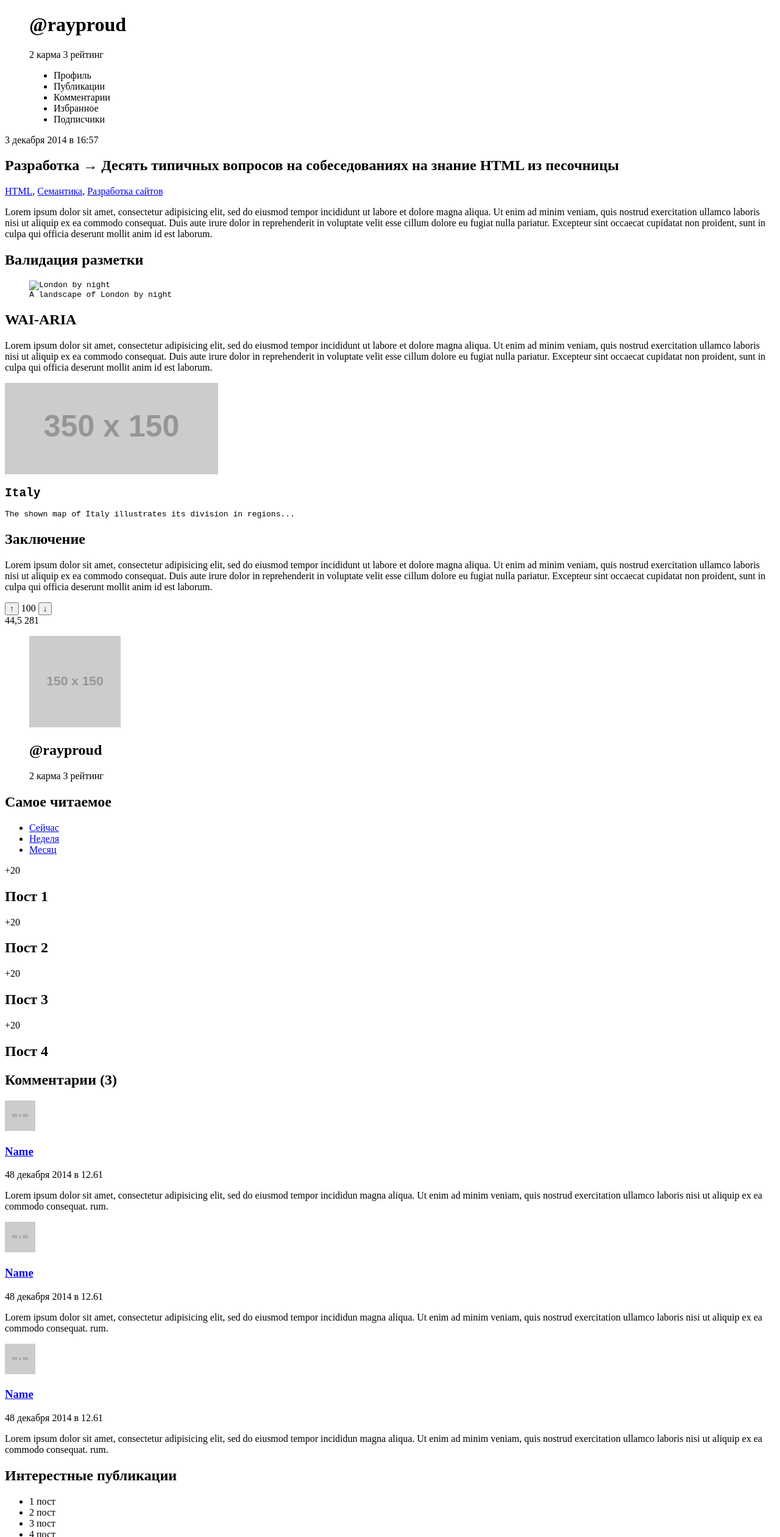
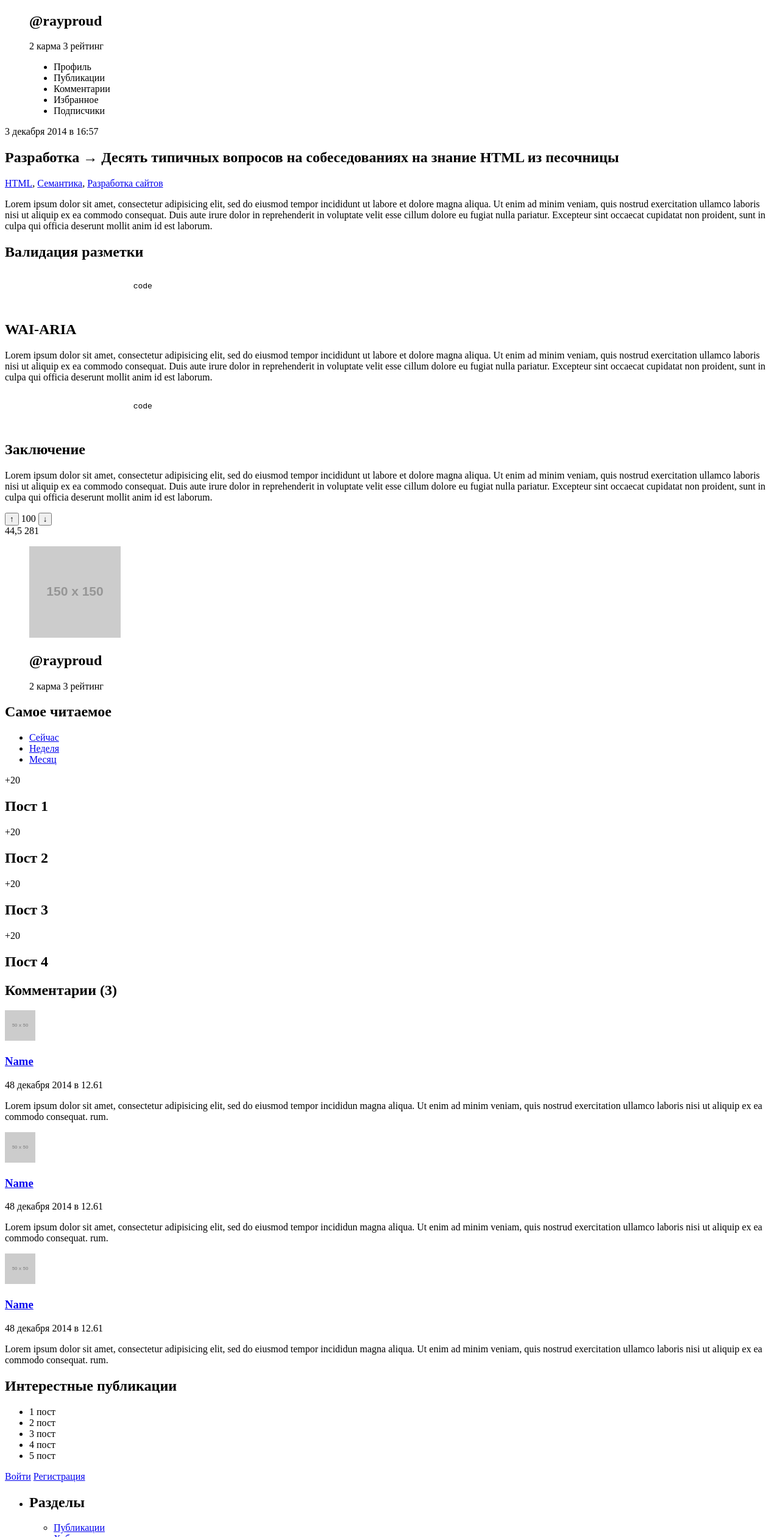
Before and after one commit to imbaniac/Kottans-JS-2016, a plain HTML site: page week01/task01/habrahabr.html in a window 1280 px wide. Shown: the part 994-3515 px from the top of the page at 61% size. Drawn offline with Linux system fonts and the light colour scheme; placeholder pictures from the web are drawn by us.

Commit message:
Update and rename index.html to habrahabr.html

```diff
--- a/week01/task01/index.html
+++ b/week01/task01/habrahabr.html
@@ -59,7 +59,7 @@
             <figure>
                 <img src="http://placehold.it/150x150" alt="user_pic" />
                 <figcaption>
-                    <h1>@rayproud</h1>
+                    <h2>@rayproud</h2>
                     <span>2 карма</span>
                     <span>3 рейтинг</span>
                     <ul>
@@ -83,29 +83,22 @@
                 <p>Lorem ipsum dolor sit amet, consectetur adipisicing elit, sed do eiusmod tempor incididunt ut labore et dolore magna aliqua. Ut enim ad minim veniam, quis nostrud exercitation ullamco laboris nisi ut aliquip ex ea commodo consequat. Duis
                     aute irure dolor in reprehenderit in voluptate velit esse cillum dolore eu fugiat nulla pariatur. Excepteur sint occaecat cupidatat non proident, sunt in culpa qui officia deserunt mollit anim id est laborum.
                 </p>
-                <h1>Валидация разметки</h1>
-                <code>
-                    <figure>
-                        <picture>
-                            <source media="(min-width: 40em)" srcset="large.jpg 1024w, medium.jpg 640w, small.jpg 320y">
-                            <img src=http://placehold.it/350x150 alt="London by night">
-                        </picture>
-                        <figcaption>A landscape of London by night</figcaption>
-                    </figure>
-                </code>
-                <h1>WAI-ARIA</h1>
+                <h2>Валидация разметки</h2>
+                <pre>
+        	    	<code>
+	                   code
+                    </code>
+                </pre>
+                <h2>WAI-ARIA</h2>
                 <p>Lorem ipsum dolor sit amet, consectetur adipisicing elit, sed do eiusmod tempor incididunt ut labore et dolore magna aliqua. Ut enim ad minim veniam, quis nostrud exercitation ullamco laboris nisi ut aliquip ex ea commodo consequat. Duis
                     aute irure dolor in reprehenderit in voluptate velit esse cillum dolore eu fugiat nulla pariatur. Excepteur sint occaecat cupidatat non proident, sunt in culpa qui officia deserunt mollit anim id est laborum.
                 </p>
-                <code>
-                    <img src="http://placehold.it/350x150" alt="This image represents the map of Italy" longdesc="italy.html#description">
-                    <section>
-                    <h2>Italy</h2>
-                    <p>The shown map of Italy illustrates its division
-                    in regions...</p>
-                    </section>
-                </code>
-                <h1>Заключение</h1>
+                <pre>
+        	    	<code>
+	                   code
+                    </code>
+                </pre>
+                <h2>Заключение</h2>
                 <p>Lorem ipsum dolor sit amet, consectetur adipisicing elit, sed do eiusmod tempor incididunt ut labore et dolore magna aliqua. Ut enim ad minim veniam, quis nostrud exercitation ullamco laboris nisi ut aliquip ex ea commodo consequat. Duis
                     aute irure dolor in reprehenderit in voluptate velit esse cillum dolore eu fugiat nulla pariatur. Excepteur sint occaecat cupidatat non proident, sunt in culpa qui officia deserunt mollit anim id est laborum.
                 </p>
@@ -148,8 +141,8 @@
                 <h1>Комментарии (3)</h1>
                 <article>
 					<header>
-                        <a href=#><img src=http://placehold.it/50x50></a>
-					    <h1><a href=#>Name</a></h1>
+                        <a href=#><img src=http://placehold.it/50x50 alt="user_pic"></a>
+					    <h3><a href=#>Name</a></h3>
                     </header>
 					<time datetime="2014-12-08T12:00">48 декабря 2014 в 12.61</time>
                     <p> Lorem ipsum dolor sit amet, consectetur adipisicing elit, sed do eiusmod tempor incididun magna aliqua.
@@ -158,8 +151,8 @@
                 </article>
                 <article>
                     <header>
-                        <a href=#><img src=http://placehold.it/50x50></a>
-					    <h1><a href=#>Name</a></h1>
+                        <a href=#><img src=http://placehold.it/50x50 alt="user_pic"></a>
+					    <h3><a href=#>Name</a></h3>
                     </header>
 					<time datetime="2014-12-08T12:00">48 декабря 2014 в 12.61</time>
                     <p> Lorem ipsum dolor sit amet, consectetur adipisicing elit, sed do eiusmod tempor incididun magna aliqua.
@@ -168,8 +161,8 @@
                 </article>
                 <article>
                     <header>
-                        <a href=#><img src=http://placehold.it/50x50></a>
-					    <h1><a href=#>Name</a></h1>
+                        <a href=#><img src=http://placehold.it/50x50 alt="user_pic"></a>
+					    <h3><a href=#>Name</a></h3>
                     </header>
 					<time datetime="2014-12-08T12:00">48 декабря 2014 в 12.61</time>
                     <p> Lorem ipsum dolor sit amet, consectetur adipisicing elit, sed do eiusmod tempor incididun magna aliqua.
@@ -193,7 +186,7 @@
             <a href=#>Регистрация</a>
             <ul>
               <li>
-                <h1>Разделы</h1>
+                <h2>Разделы</h2>
                 <ul>
                   <li><a href=#>Публикации</a></li>
                   <li><a href=#>Хабы</a></li>
@@ -204,7 +197,7 @@
                 </ul>
               </li>
               <li>
-                <h1>Инфо</h1>
+                <h2>Инфо</h2>
                 <ul>
                   <li><a href=#>О сайте</a></li>
                   <li><a href=#>Правила</a></li>
@@ -213,7 +206,7 @@
                 </ul>
               </li>
               <li>
-                <h1>Услуги</h1>
+                <h2>Услуги</h2>
                 <ul>
                   <li><a href=#>Реклама</a></li>
                   <li><a href=#>Спецпроекты</a></li>
@@ -223,7 +216,7 @@
                 </ul>
               </li>
               <li>
-                <h1>Разное</h1>
+                <h2>Разное</h2>
                 <ul>
                   <li><a href=#>Приложения</a></li>
                   <li><a href=#>Тест-драйв</a></li>
```
